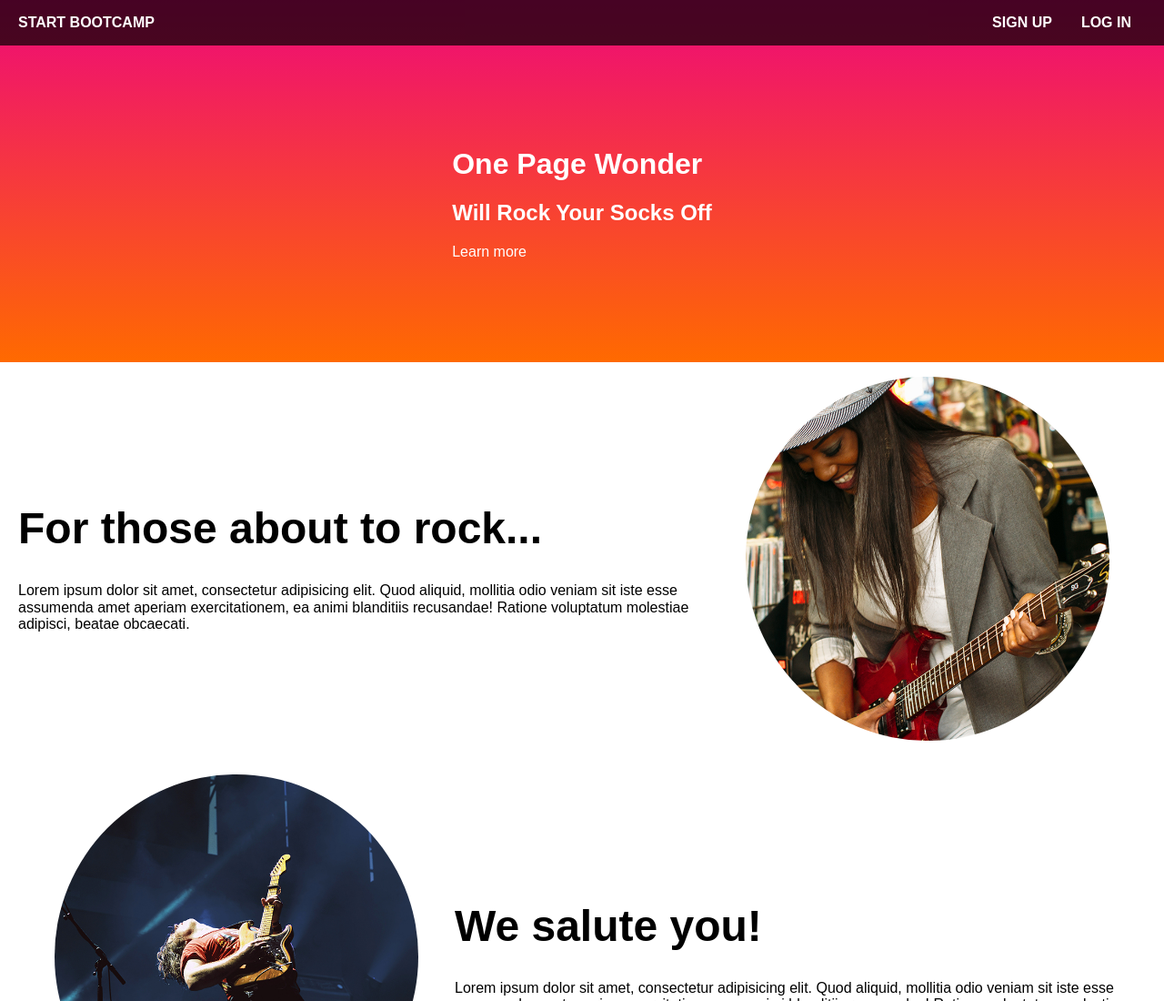
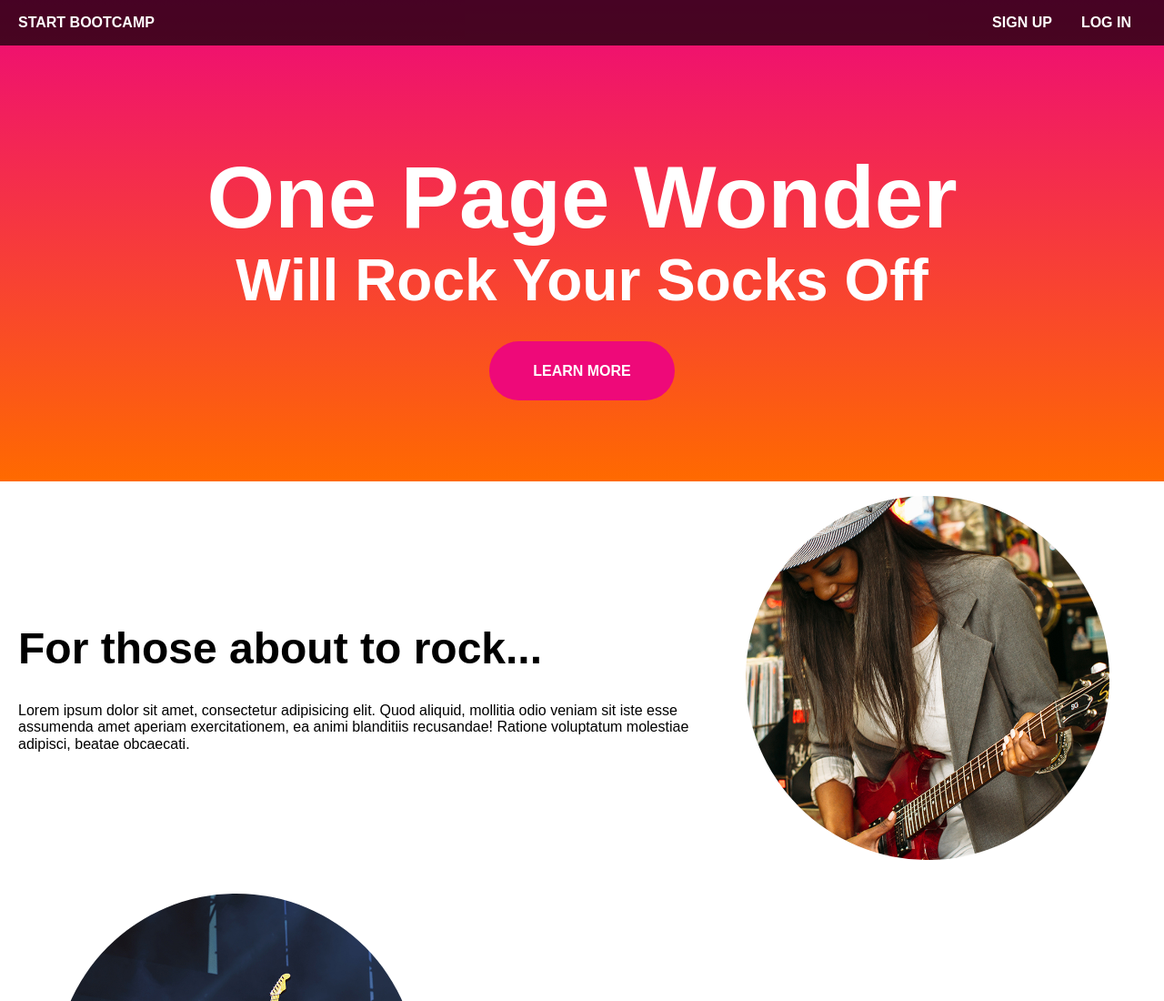
Before and after one commit to matpaezpaz/demo-live-coding, a plain HTML site: page index.html in a window 1280 px wide. Shown: the top 1100 px of the page at 91% size. Drawn offline with Linux system fonts and the light colour scheme; a web font is replaced by a local one.

Commit message:
Formatted header text

```diff
--- a/assets/css/style.scss
+++ b/assets/css/style.scss
@@ -72,8 +72,22 @@ Header
     align-content: center;
     margin-left: auto;
     margin-right: auto;
+    font-weight: 800;
+    text-align: center;
     h1{
       margin-top: 0px;
+      margin-bottom: 0px;
+      font-size: 96px;
+    }
+    h2{
+      margin-top: 0px;
+      font-size: 64px;
+    }
+    a{
+      border-radius: 999px;
+      background-color: $some-pink;
+      padding: 24px 48px;
+      text-transform: uppercase;
     }
   }
 }
```
Also changed, not shown: assets/css/style.css, 1 other file.
